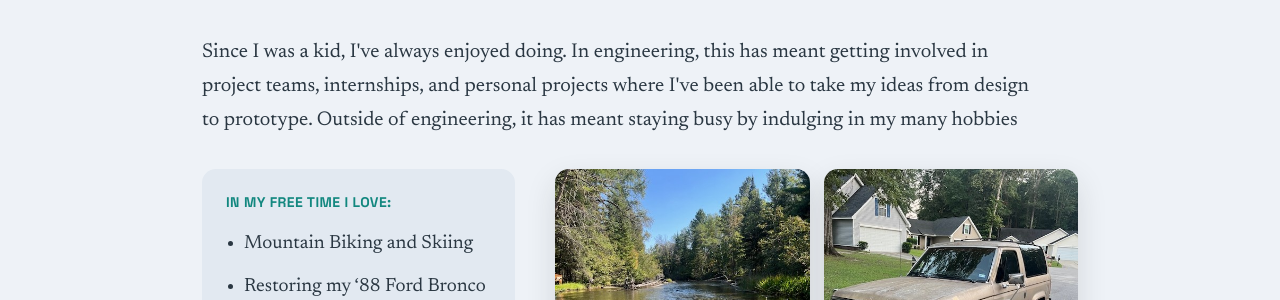
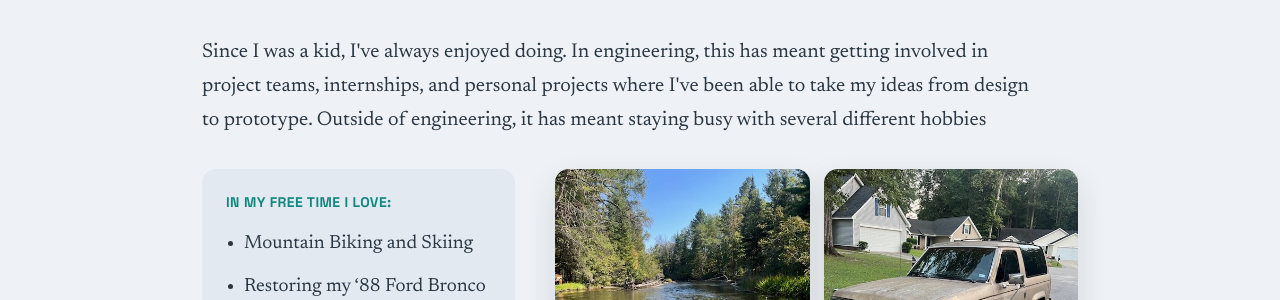
Before and after one commit to zacharysalloum/zacharysalloum.github.io, a Jekyll site: the page built from index.md, in a window 1280 px wide and 900 px high, scrolled down 350 px. Shown: the part 218-518 px from the top of the window. Built offline with Jekyll 4.4.1, drawn with Linux system fonts in a browser that asks for light colours.

Commit message:
Update index.md

```diff
--- a/index.md
+++ b/index.md
@@ -17,7 +17,7 @@ spec_strip:
 
 <section class="project" id="about-more" markdown="1">
 
-<p class="tldr">Since I was a kid, I've always enjoyed doing. In engineering, this has meant getting involved in project teams, internships, and personal projects where I've been able to take my ideas from design to prototype. Outside of engineering, it has meant staying busy by indulging in my many hobbies</p>
+<p class="tldr">Since I was a kid, I've always enjoyed doing. In engineering, this has meant getting involved in project teams, internships, and personal projects where I've been able to take my ideas from design to prototype. Outside of engineering, it has meant staying busy with several different hobbies</p>
 
 <div class="body-grid" markdown="1">
 
```
